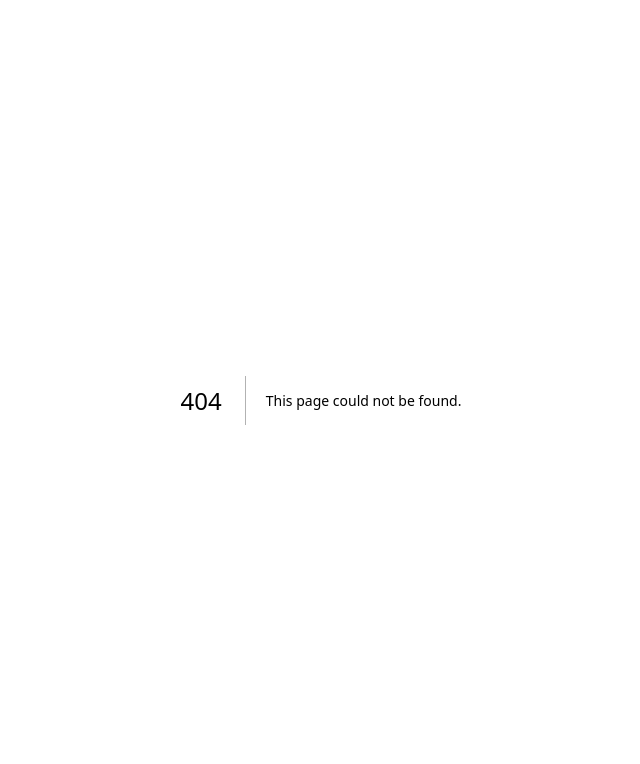
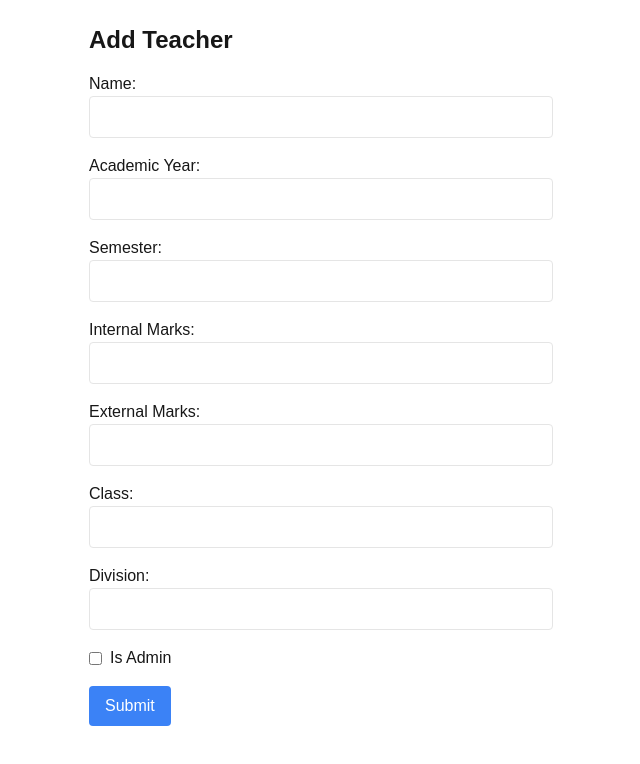
Before and after one commit to DJ-BoT07/CO-PO, a Next.js app: page /teachers in a window 1280 px wide. Before the commit this address had no page. Shown: the top 764 px of the page, without its empty margins (319-959 px from the left). Built offline with nearby package versions, Linux system fonts and the light colour scheme.

Commit message:
Api and ui created direct to teachers/

```diff
--- /dev/null
+++ b/app/api/teachers/route.js
@@ -0,0 +1,32 @@
+import { db } from "../../drizzle/db"; // Your database connection
+import { TeacherTable } from "../../drizzle/schema"; // Your schema
+
+export async function POST(req) {
+  try {
+    const body = await req.json();
+
+    // Insert the record into the database
+    const result = await db.insert(TeacherTable).values({
+      name: body.name,
+      academic_year: parseInt(body.academic_year),
+      semester: parseInt(body.semester),
+      internal_marks: parseInt(body.internal_marks),
+      external_marks: parseInt(body.external_marks),
+      class: body.class,
+      division: body.division,
+      is_admin: body.is_admin,
+    });
+
+    console.log("Record inserted successfully:", result);
+
+    return new Response(JSON.stringify({ message: "Record inserted successfully" }), {
+      status: 201,
+    });
+  } catch (error) {
+    console.error("Error inserting record:", error);
+
+    return new Response(JSON.stringify({ message: "Failed to insert record" }), {
+      status: 500,
+    });
+  }
+}
--- a/app/drizzle/db.js
+++ b/app/drizzle/db.js
@@ -1,4 +1,6 @@
 const { neon } = require('@neondatabase/serverless');
 const { drizzle } = require('drizzle-orm/neon-http');
+import * as schema from "./schema"
 
 const sql = neon(process.env.DATABASE_URL);
+export const db = drizzle(sql, { schema })
--- a/app/drizzle/migrations/meta/0000_snapshot.json
+++ b/app/drizzle/migrations/meta/0000_snapshot.json
@@ -1,5 +1,5 @@
 {
-  "id": "104c84e4-45ef-4f1f-9c92-52757764adb1",
+  "id": "d16917af-61fa-4db6-bfe2-829ccad1d066",
   "prevId": "00000000-0000-0000-0000-000000000000",
   "version": "7",
   "dialect": "postgresql",
@@ -23,7 +23,7 @@
         },
         "year": {
           "name": "year",
-          "type": "integer",
+          "type": "varchar",
           "primaryKey": false,
           "notNull": true
         },
--- a/app/drizzle/migrations/meta/_journal.json
+++ b/app/drizzle/migrations/meta/_journal.json
@@ -5,8 +5,8 @@
     {
       "idx": 0,
       "version": "7",
-      "when": 1732259274104,
-      "tag": "0000_smiling_human_robot",
+      "when": 1732435943120,
+      "tag": "0000_keen_lady_vermin",
       "breakpoints": true
     }
   ]
--- a/app/drizzle/schema.js
+++ b/app/drizzle/schema.js
@@ -3,7 +3,7 @@ import { integer, pgTable, uuid, varchar, boolean } from "drizzle-orm/pg-core";
 export const TeacherTable = pgTable("teachers", {
     id: uuid("id").primaryKey().defaultRandom(),
     name: varchar("name").notNull(),
-    academic_year: integer("year").notNull(),
+    academic_year: varchar("year").notNull(),
     semester: integer("semester").notNull(),
     internal_marks: integer("internal_marks").notNull(),
     external_marks: integer("external_marks").notNull(),
--- /dev/null
+++ b/app/teachers/page.jsx
@@ -0,0 +1,157 @@
+"use client";
+
+import { useState } from "react";
+
+export default function TeachersForm() {
+  const [formData, setFormData] = useState({
+    name: "",
+    academic_year: "",
+    semester: "",
+    internal_marks: "",
+    external_marks: "",
+    class: "",
+    division: "",
+    is_admin: false,
+  });
+
+  const handleChange = (e) => {
+    const { name, value, type, checked } = e.target;
+    setFormData({
+      ...formData,
+      [name]: type === "checkbox" ? checked : value,
+    });
+  };
+
+  const handleSubmit = async (e) => {
+    e.preventDefault();
+    try {
+      const response = await fetch("/api/teachers", {
+        method: "POST",
+        headers: {
+          "Content-Type": "application/json",
+        },
+        body: JSON.stringify(formData),
+      });
+
+      if (response.ok) {
+        alert("Teacher record successfully added!"); // Alert for successful submission
+        setFormData({
+          name: "",
+          academic_year: "",
+          semester: "",
+          internal_marks: "",
+          external_marks: "",
+          class: "",
+          division: "",
+          is_admin: false,
+        });
+      } else {
+        console.error("Failed to add teacher record.");
+      }
+    } catch (error) {
+      console.error("Error submitting form:", error);
+    }
+  };
+
+  return (
+    <div className="p-6 max-w-lg mx-auto">
+      <h1 className="text-2xl font-bold mb-4">Add Teacher</h1>
+      <form onSubmit={handleSubmit} className="space-y-4">
+        <div>
+          <label className="block font-medium">Name:</label>
+          <input
+            type="text"
+            name="name"
+            value={formData.name}
+            onChange={handleChange}
+            required
+            className="border rounded w-full p-2"
+          />
+        </div>
+        <div>
+          <label className="block font-medium">Academic Year:</label>
+          <input
+            type="number"
+            name="academic_year"
+            value={formData.academic_year}
+            onChange={handleChange}
+            required
+            className="border rounded w-full p-2"
+          />
+        </div>
+        <div>
+          <label className="block font-medium">Semester:</label>
+          <input
+            type="number"
+            name="semester"
+            value={formData.semester}
+            onChange={handleChange}
+            required
+            className="border rounded w-full p-2"
+          />
+        </div>
+        <div>
+          <label className="block font-medium">Internal Marks:</label>
+          <input
+            type="number"
+            name="internal_marks"
+            value={formData.internal_marks}
+            onChange={handleChange}
+            required
+            className="border rounded w-full p-2"
+          />
+        </div>
+        <div>
+          <label className="block font-medium">External Marks:</label>
+          <input
+            type="number"
+            name="external_marks"
+            value={formData.external_marks}
+            onChange={handleChange}
+            required
+            className="border rounded w-full p-2"
+          />
+        </div>
+        <div>
+          <label className="block font-medium">Class:</label>
+          <input
+            type="text"
+            name="class"
+            value={formData.class}
+            onChange={handleChange}
+            required
+            className="border rounded w-full p-2"
+          />
+        </div>
+        <div>
+          <label className="block font-medium">Division:</label>
+          <input
+            type="text"
+            name="division"
+            value={formData.division}
+            onChange={handleChange}
+            required
+            className="border rounded w-full p-2"
+          />
+        </div>
+        <div>
+          <label className="flex items-center space-x-2">
+            <input
+              type="checkbox"
+              name="is_admin"
+              checked={formData.is_admin}
+              onChange={handleChange}
+            />
+            <span>Is Admin</span>
+          </label>
+        </div>
+        <button
+          type="submit"
+          className="bg-blue-500 text-white rounded px-4 py-2 hover:bg-blue-600"
+        >
+          Submit
+        </button>
+      </form>
+    </div>
+  );
+}
```
Also changed, not shown: Database_api_rules.txt (added), 1 other file (tests, documents, lock files or other folders).
